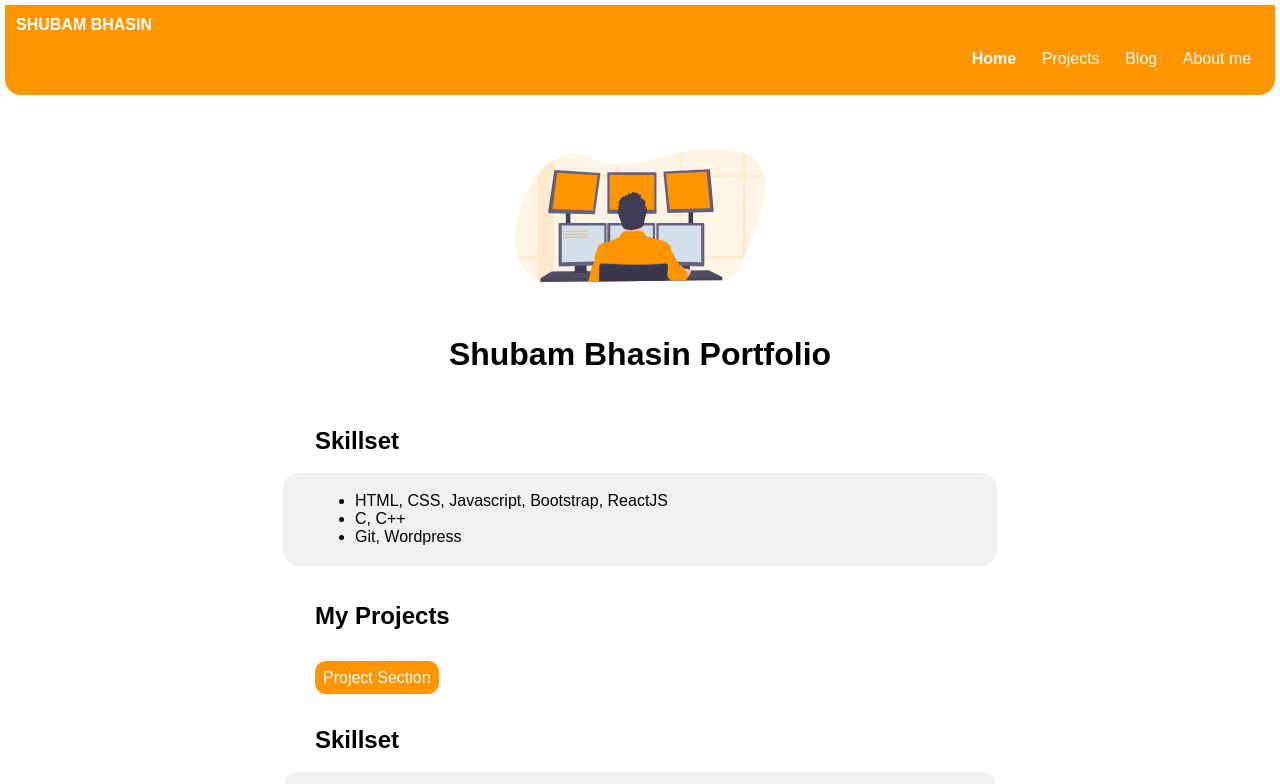
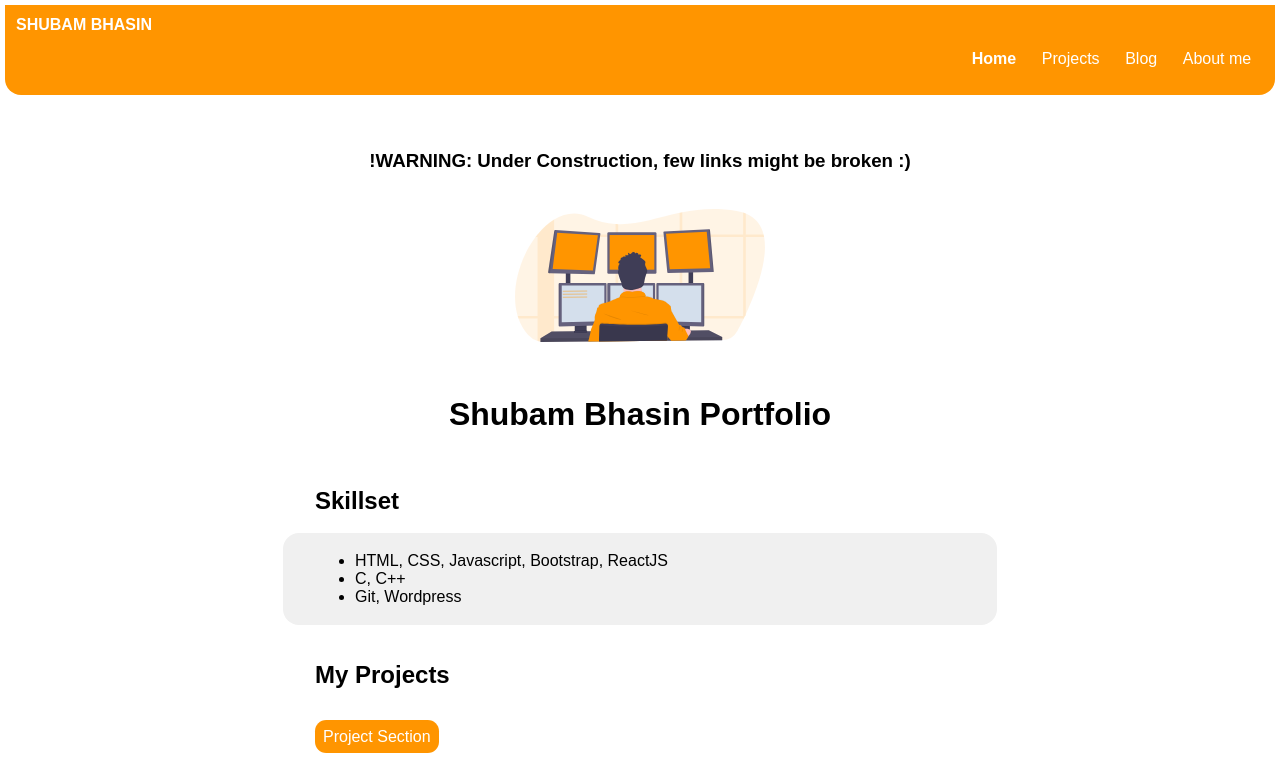
Before and after one commit to shubambhasin/my-portfolio-react-clone, a React (Create React App) app: page / in a window 1280 px wide. Shown: the top 784 px of the page. Built offline with nearby package versions, Linux system fonts and the light colour scheme.

Commit message:
updated warning !

```diff
--- a/src/Home.js
+++ b/src/Home.js
@@ -6,6 +6,7 @@ const Home = () => {
     <div>
       <br/>
       <br/>
+    <h3 class="text-center"><strong>!WARNING</strong>: Under Construction, few links might be broken :)</h3>
       <br/>
 
       <header className="container container-center">
```
